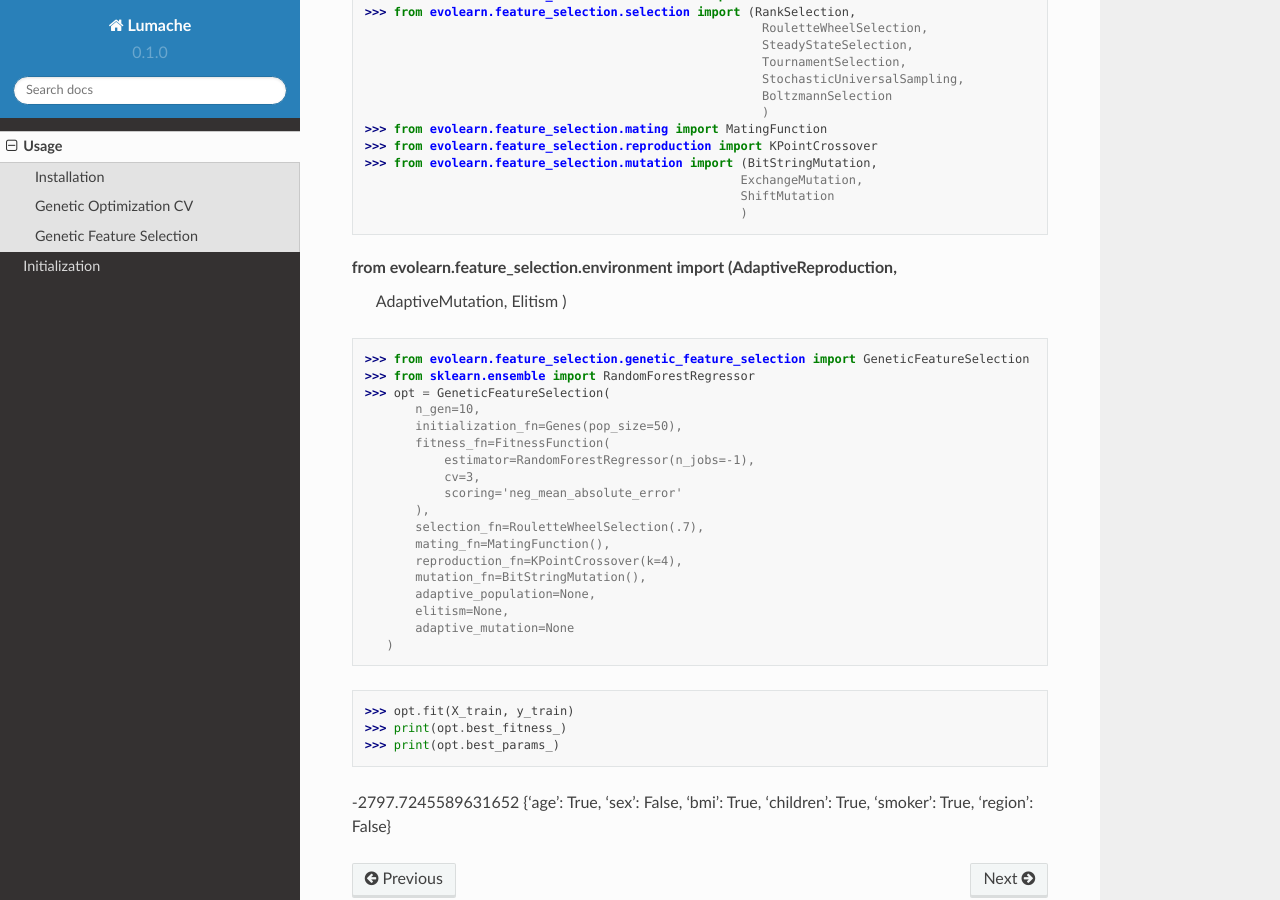
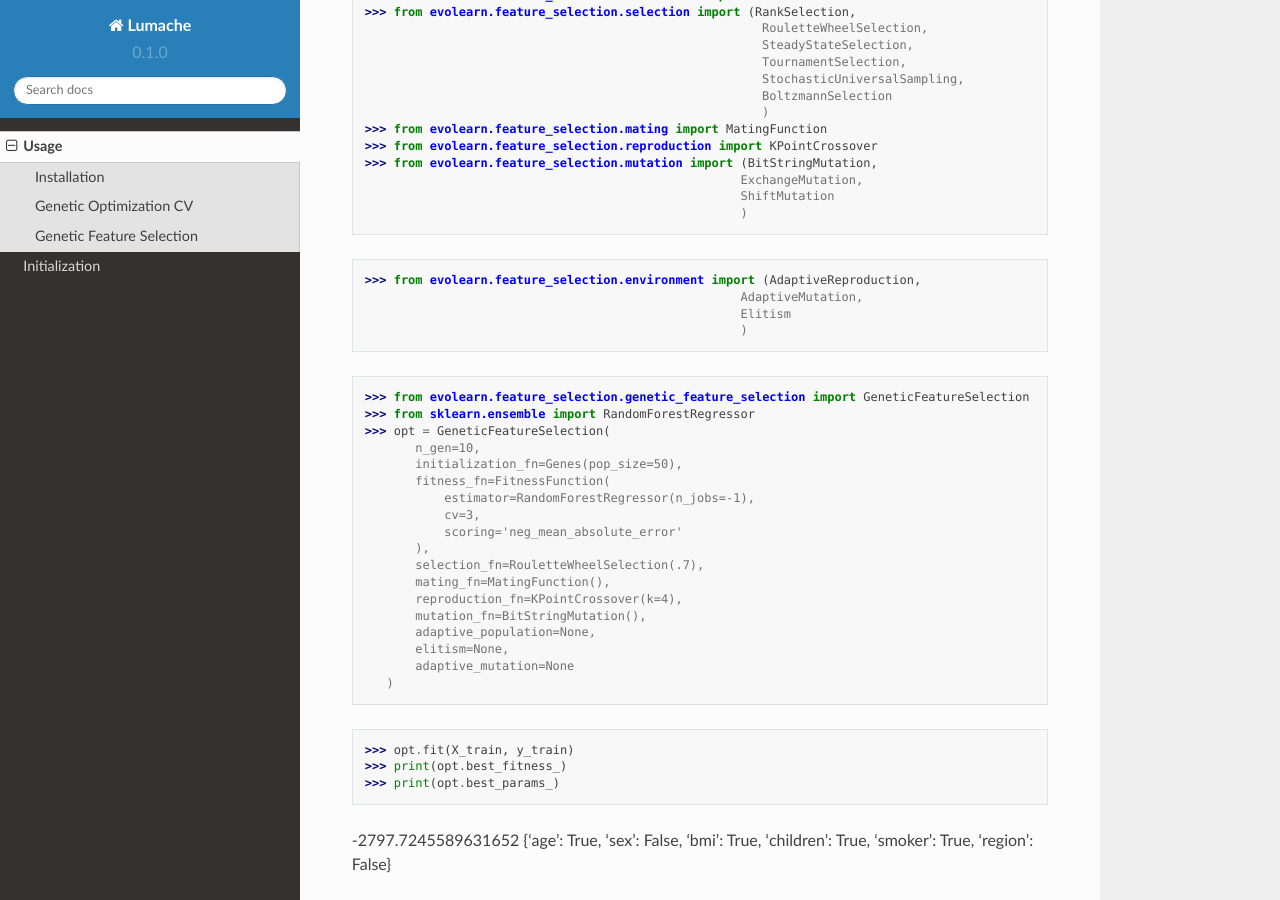
Before and after one commit to HindyDS/evolearn, a Sphinx documentation site: the page built from docs/source/usage.rst, in a window 1280 px wide and 900 px high, scrolled down 2616 px. Built offline with Sphinx 7.4.7 and the Read the Docs theme 2.0.0, drawn with Linux system fonts in a browser that asks for light colours.

```diff
--- a/docs/source/usage.rst
+++ b/docs/source/usage.rst
@@ -146,7 +146,7 @@ For example:
                                                     ShiftMutation
                                                     )
 
-from evolearn.feature_selection.environment import (AdaptiveReproduction,
+>>> from evolearn.feature_selection.environment import (AdaptiveReproduction,
                                                     AdaptiveMutation,
                                                     Elitism
                                                     )
```
